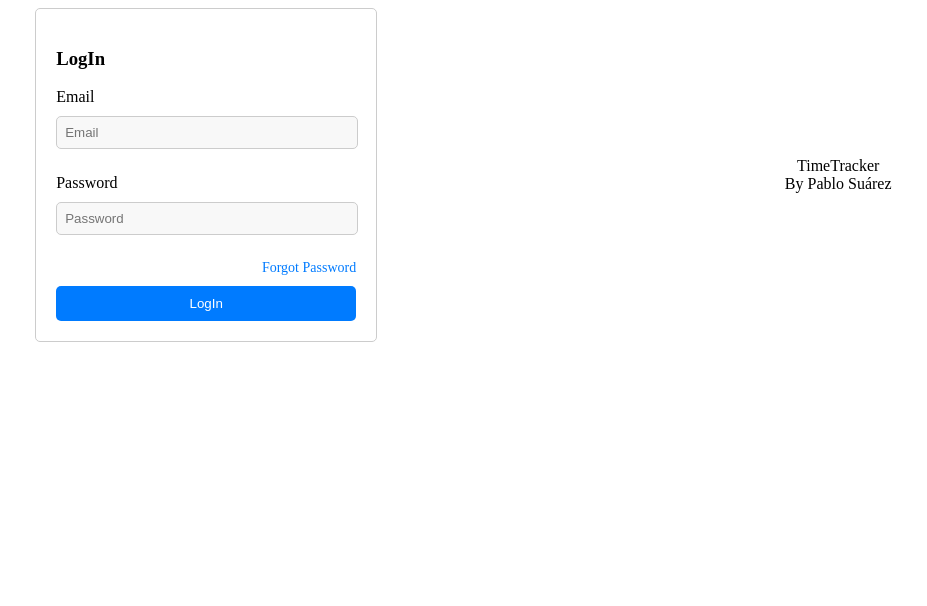
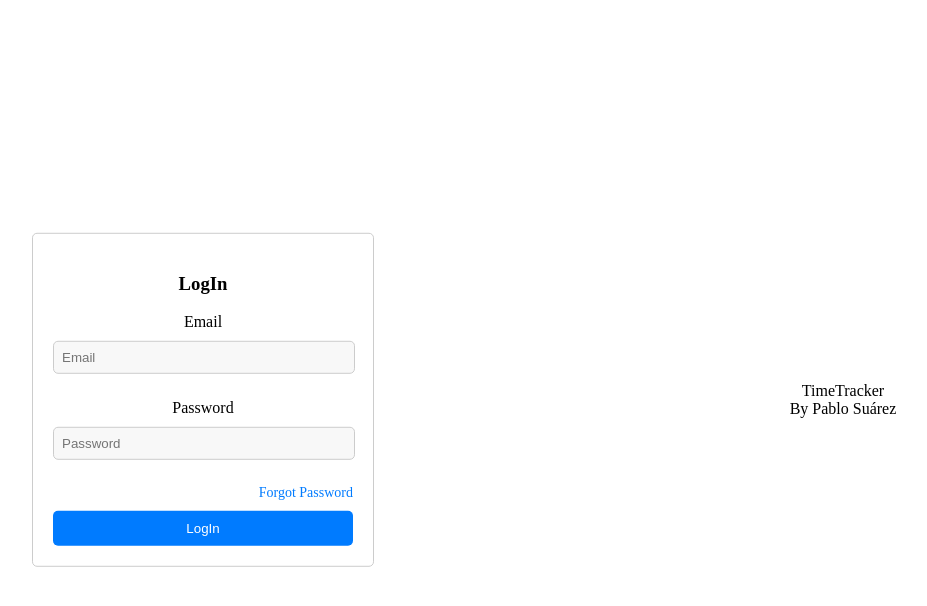
Before and after one commit to PabloSR06/TimeTracker, a React (Vite) app in the folder time-tracker/: page /login in a window 1280 px wide. Shown: the top 606 px of the page, without its empty margins (181-1108 px from the left). Built offline with nearby package versions, Linux system fonts and the light colour scheme.

Commit message:
feat: base fixed style

```diff
--- a/time-tracker/src/componets/home/projectInput.module.css
+++ b/time-tracker/src/componets/home/projectInput.module.css
@@ -3,6 +3,13 @@
     flex-direction: column;
     width: 300px;
     margin: 0 auto;
+
+    position: relative;
+    top: 50%;
+    transform: translateY(-50%);
+    right: 0;
+    left: 0;
+    text-align: center;
 }
 .formInput {
     margin-bottom: 10px;
--- a/time-tracker/src/componets/login/login.module.css
+++ b/time-tracker/src/componets/login/login.module.css
@@ -4,6 +4,13 @@
     border-radius: 5px;
     border: 1px solid #ccc;
     padding: 20px;
+
+    position: relative;
+    top: 50%;
+    transform: translateY(-50%);
+    right: 0;
+    left: 0;
+    text-align: center;
 }
 .loginForm {
     display: flex;
--- a/time-tracker/src/componets/types/customTypes.ts
+++ b/time-tracker/src/componets/types/customTypes.ts
@@ -8,6 +8,7 @@ type DayHours = {
 };
 type CustomDay = {
     id: number,
+    selected: boolean,
     date: Date,
     data: DayHours[],
     projects: ProjectHoursName[]
--- a/time-tracker/src/componets/week/weekBlock.module.css
+++ b/time-tracker/src/componets/week/weekBlock.module.css
@@ -15,3 +15,6 @@
 .dayContainer{
     margin: 0px 7px 0px 7px;
 }
+.selected{
+    background-color: red;
+}
--- a/time-tracker/src/index.css
+++ b/time-tracker/src/index.css
@@ -1,8 +1,3 @@
-/*@media only screen and (min-width: 768px) {*/
-/*    body {*/
-/*        width: 50%;*/
-/*    }*/
-/*}*/
 .blockContainer {
     display: flex;
     border: solid;
@@ -17,6 +12,12 @@ p{
 
 .main{
     display: flex;
+    position: fixed;
+    top: 0;
+    left: 0;
+    right: 0;
+    bottom: 0;
+    overflow: auto;
 }
 .appMain{
     width: 100%;
@@ -32,9 +33,31 @@ p{
 @media only screen and (min-width: 768px) {
     .appMain{
         width: 60%;
+        overflow-y: auto;
+        overflow-x: hidden;
     }
     .nameMain{
         display: flex;
         width: 40%;
+        position: absolute;
+        top: 50%;
+        transform: translateY(-50%);
+        right: 0;
+        text-align: center;
+    }
+    ::-webkit-scrollbar {
+        width: 5px;
+    }
+    ::-webkit-scrollbar-track {
+        background: #f1f1f1;
+    }
+    ::-webkit-scrollbar-thumb {
+        background: #888;
+    }
+    ::-webkit-scrollbar-thumb:hover {
+        background: #555;
     }
 }
+body{
+    overflow: hidden;
+}
```
